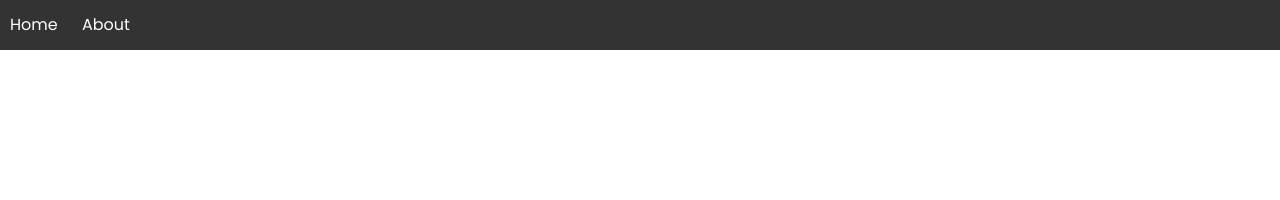
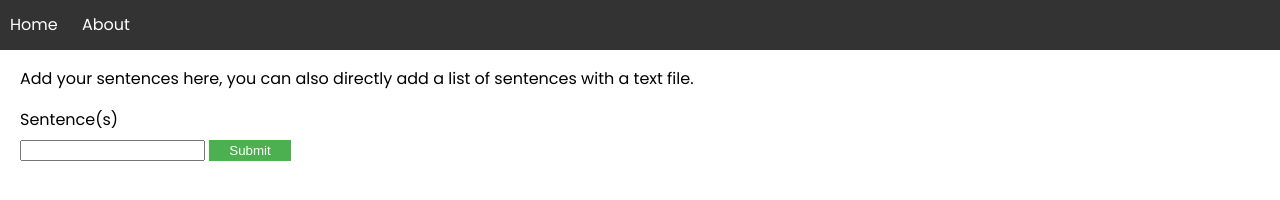
Before and after one commit to BaptisteP31/random_sentence_picker, a website built with webpack: page src/index.html in a window 1280 px wide. Built offline with nearby package versions, Linux system fonts and the light colour scheme.

Commit message:
Adds base form

```diff
--- a/src/index.html
+++ b/src/index.html
@@ -13,5 +13,15 @@
         </ul>
     </navbar>
 
+    <div class="container">
+        <p>Add your sentences here, you can also directly add a list of sentences with a text file.</p>
+        <form>
+            <label for="sentence">Sentence(s)</label>
+            <br>
+            <input type="text" name="sentence" id="sentence">
+            <input type="submit" value="Submit" onclick="javascript:void(0); return false;">
+        </form>
+    </div>
+
 </body>
 </html>
--- /dev/null
+++ b/src/stylesheets/form.css
@@ -0,0 +1,21 @@
+input {
+    margin: 8px 0;
+    box-sizing: border-box;
+}
+
+input[type=submit] {
+    background-color: #4CAF50;
+    color: white;
+    padding: 3px 20px;
+    border: none;
+    cursor: pointer;
+
+    width: auto;
+}
+
+@media screen and (max-width: 600px) {
+    input[type=text], input[type=password] {
+        width: 100%;
+    }
+
+}
--- a/src/stylesheets/style.css
+++ b/src/stylesheets/style.css
@@ -1,4 +1,5 @@
 @import url('navbar.css');
+@import url('form.css');
 
 @font-face {
     font-family: 'Poppins';
@@ -10,3 +11,10 @@ html, body {
     padding: 0;
     font-family: 'Poppins', sans-serif;
 }
+
+.container {
+    width: 100%;
+    margin: 0 auto;
+    padding: 0 20px;
+    box-sizing: border-box;
+}
```
